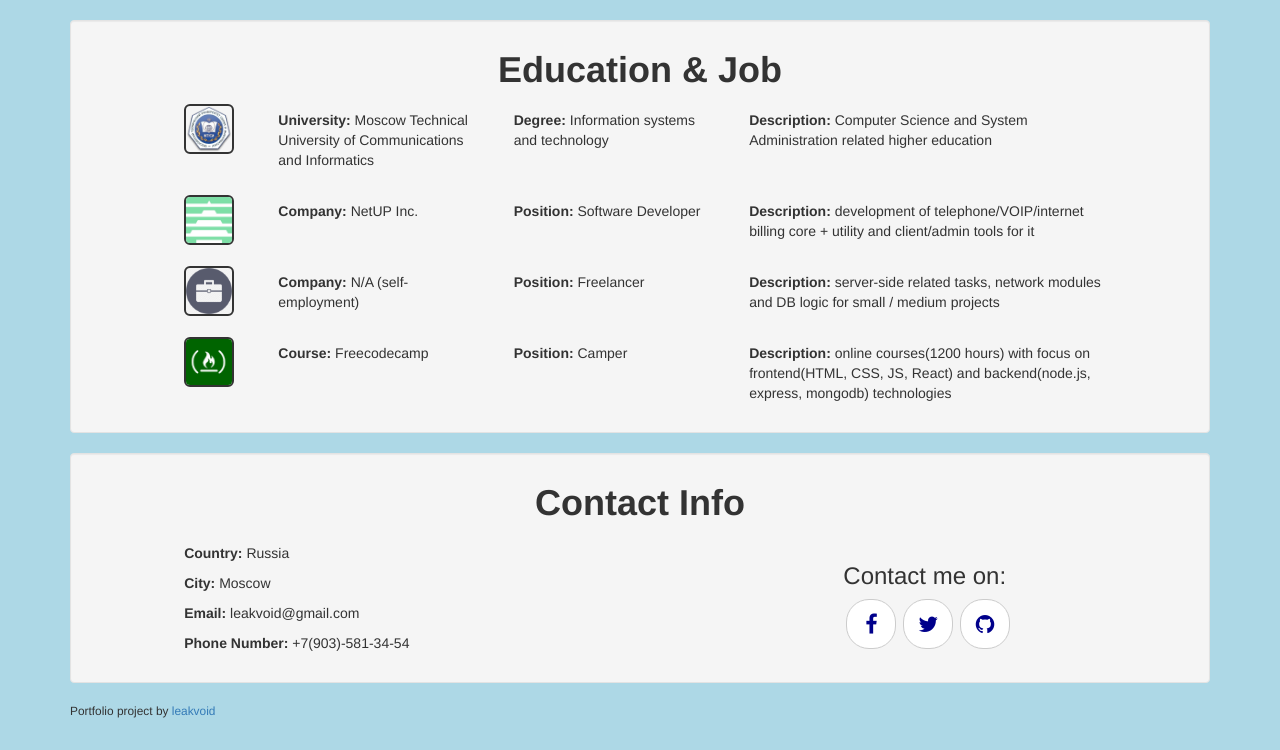
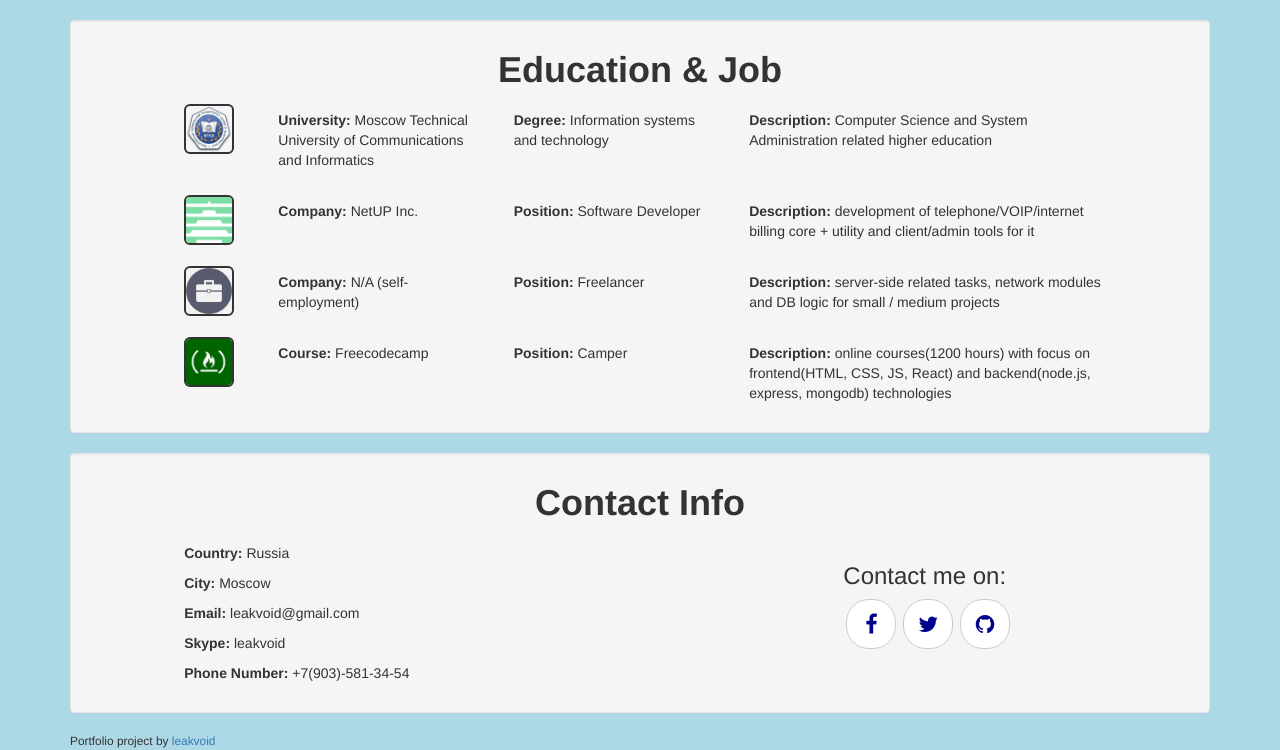
Before and after one commit to leakvoid/leakvoid_portfolio, a website: page public/home.html in a window 1280 px wide. Shown: the part 2701-3451 px from the top of the page. Before the commit the page ends 3421 px from the top, so only its background shows below. Drawn offline with nearby package versions, Linux system fonts and the light colour scheme.

Commit message:
skype added

```diff
--- a/public/home.html
+++ b/public/home.html
@@ -189,6 +189,7 @@
             <p><strong>Country: </strong>Russia<p>
             <p><strong>City: </strong>Moscow</p>
             <p><strong>Email: </strong>leakvoid@gmail.com</p>
+            <p><strong>Skype: </strong>leakvoid</p>
             <p><strong>Phone Number: </strong> +7(903)-581-34-54</p>
           </div>
           <div class="col-xs-4">
```
